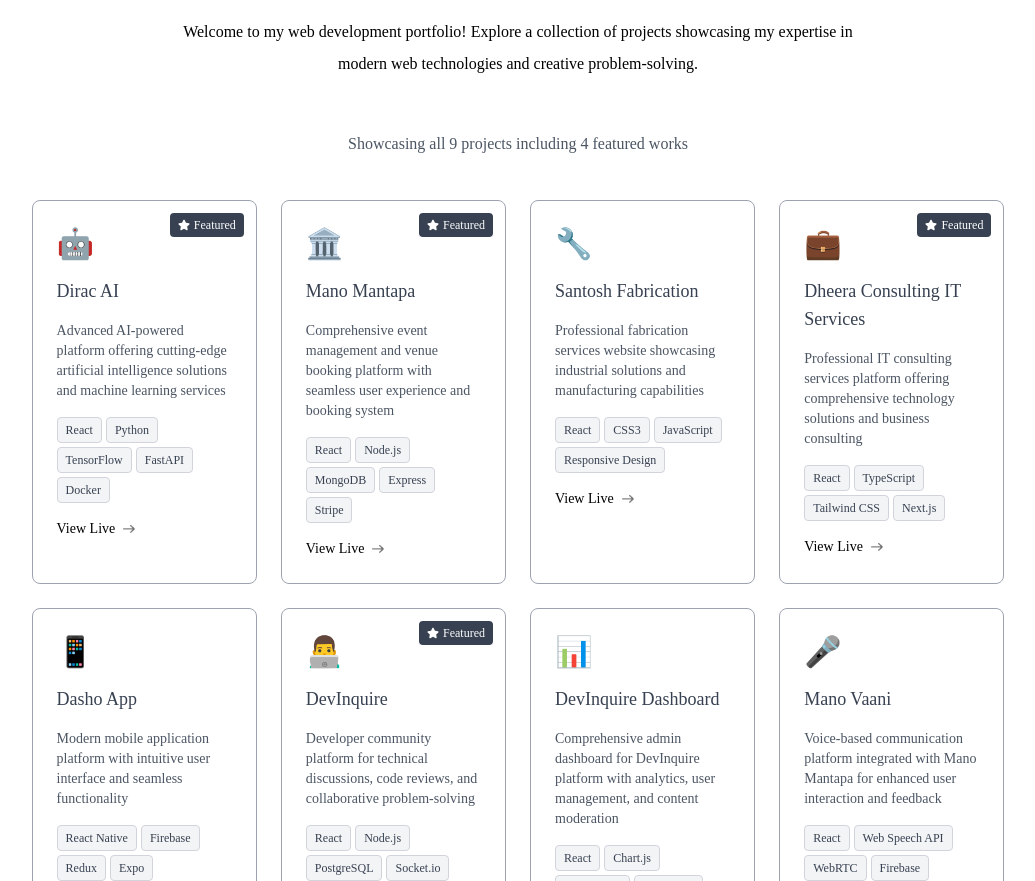
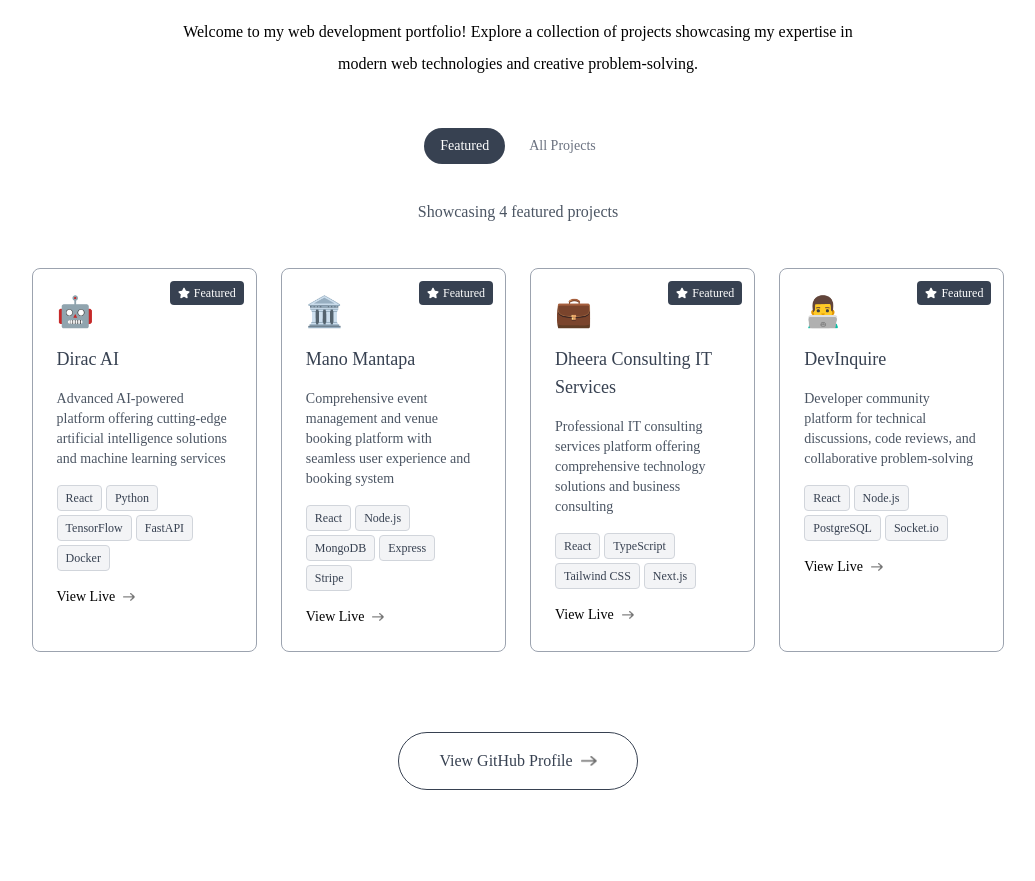
Before and after one commit to iamdurgashankar/portfolio-dsdm, a React (Vite) app: page / in a window 1280 px wide. Shown: the part 2623-3504 px from the top of the page, without its empty margins (122-1157 px from the left). Built offline with nearby package versions, Linux system fonts and the light colour scheme; a web font is replaced by a local one.

Commit message:
Update location to India and restore Featured/All Projects filter functionality

```diff
--- a/src/components/About.jsx
+++ b/src/components/About.jsx
@@ -35,7 +35,7 @@ const About = () => {
             </div>
         </div>
         <div className="flex-1">
-            <p className="mb-10 max-w-2xl font-Ovo">I am a passionate frontend developer from Bengaluru, Karnataka with {yearsOfExperience} years of hands-on experience in building scalable web applications. I have successfully delivered projects for companies like Anteriad, Element14, and Kelly OCG, specializing in React.js, modern JavaScript frameworks, and responsive design solutions that drive business growth.</p>
+            <p className="mb-10 max-w-2xl font-Ovo">I am a passionate frontend developer from Bengaluru, India with {yearsOfExperience} years of hands-on experience in building scalable web applications. I have successfully delivered projects for companies like Anteriad, Element14, and Kelly OCG, specializing in React.js, modern JavaScript frameworks, and responsive design solutions that drive business growth.</p>
 
             <ul className="grid grid-cols-1 sm:grid-cols-2 lg:grid-cols-4 gap-6 max-w-4xl">
                 <li className="border-[0.5px] border-gray-400 rounded-xl p-6 cursor-pointer hover:bg-lightHover hover:-translate-y-1 duration-500 hover:shadow-black
--- a/src/components/Work.jsx
+++ b/src/components/Work.jsx
@@ -1,4 +1,4 @@
-import React from 'react'
+import React, { useState } from 'react'
 import send_icon from '../assets/send-icon.png'
 import right_arrow_blod from '../assets/right-arrow-bold.png'
 import right_arrow_blod_dark from '../assets/right-arrow-bold-dark.png'
@@ -6,6 +6,7 @@ import github from '../assets/github.png'
 import { FaGithub, FaExternalLinkAlt, FaStar } from 'react-icons/fa'
 
 const Work = () => {
+  const [showAll, setShowAll] = useState(false);
 
   const projects = [
     {
@@ -110,7 +111,7 @@ const Work = () => {
   ];
 
   const featuredProjects = projects.filter(project => project.featured);
-  const displayedProjects = projects; // Show all projects by default
+  const displayedProjects = showAll ? projects : featuredProjects;
 
   return (
     <div id="work" className="w-full px-[12%] py-10 scroll-mt-20">
@@ -120,10 +121,37 @@ const Work = () => {
         Welcome to my web development portfolio! Explore a collection of projects showcasing my expertise in modern web technologies and creative problem-solving.
       </p>
 
+      {/* Filter Buttons */}
+      <div className="flex items-center justify-center gap-2 text-gray-500 text-sm mb-8">
+        <button
+          onClick={() => setShowAll(false)}
+          className={`py-2 px-4 rounded-full transition-all duration-300 font-Ovo ${
+            !showAll
+              ? 'bg-gray-700 text-white dark:bg-white dark:text-black'
+              : 'hover:text-gray-700 dark:hover:text-white'
+          }`}
+        >
+          Featured
+        </button>
+        <button
+          onClick={() => setShowAll(true)}
+          className={`py-2 px-4 rounded-full transition-all duration-300 font-Ovo ${
+            showAll
+              ? 'bg-gray-700 text-white dark:bg-white dark:text-black'
+              : 'hover:text-gray-700 dark:hover:text-white'
+          }`}
+        >
+          All Projects
+        </button>
+      </div>
+
       {/* Projects Info */}
       <div className="text-center mb-8">
         <p className="text-gray-600 dark:text-white/80 font-Ovo">
-          Showcasing all {projects.length} projects including {featuredProjects.length} featured works
+          {showAll
+            ? `Showcasing all ${projects.length} projects`
+            : `Showcasing ${featuredProjects.length} featured projects`
+          }
         </p>
       </div>
 
```
